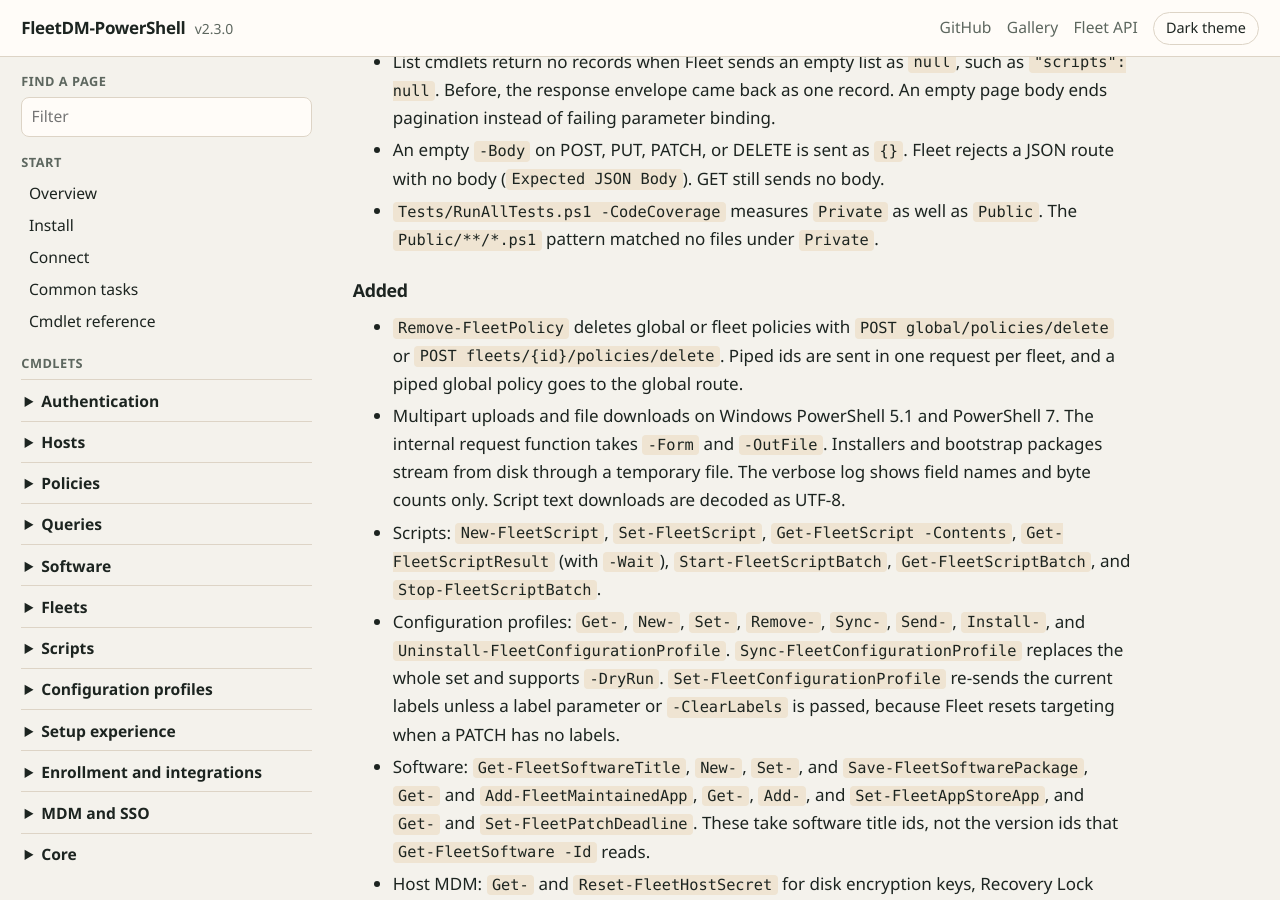
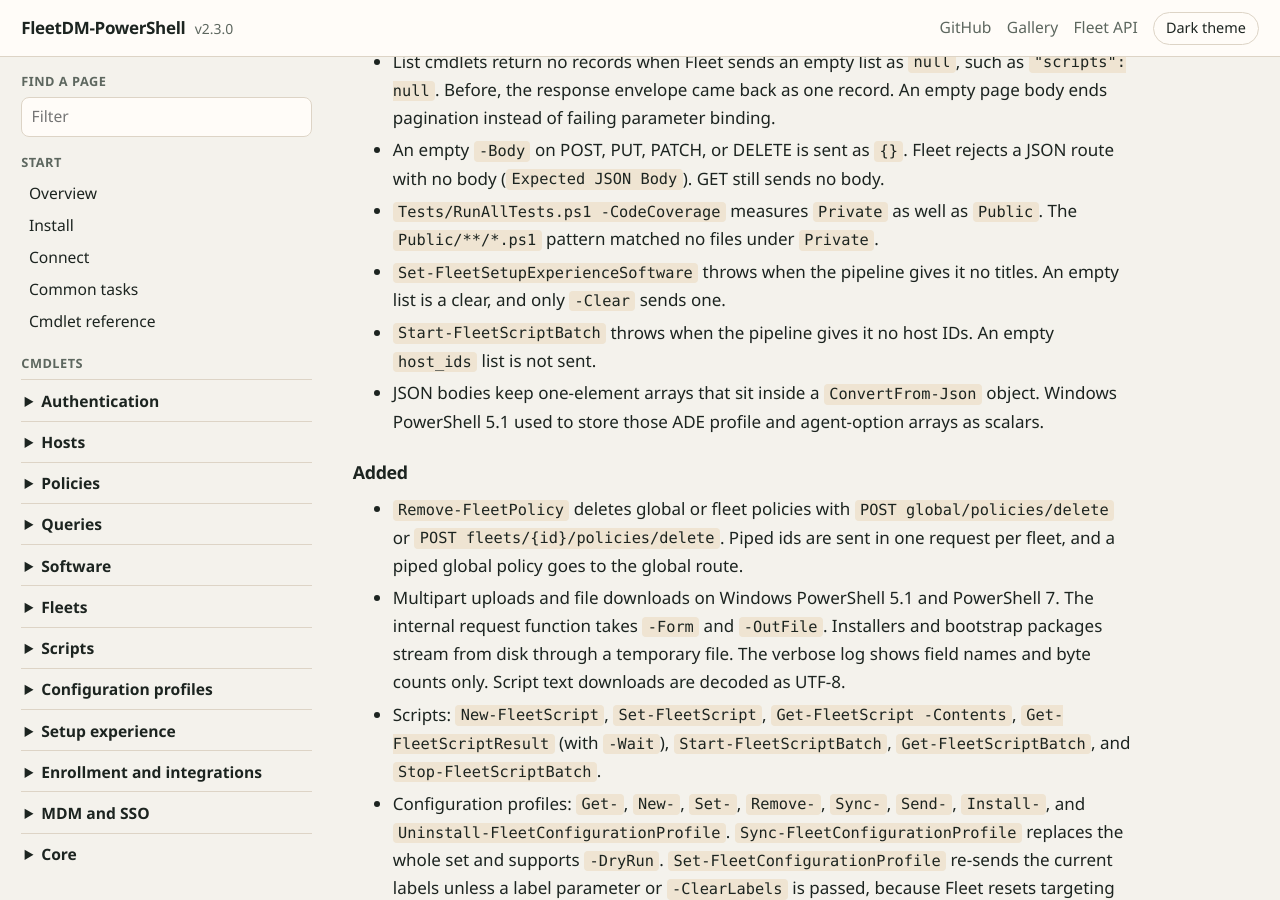
Before and after one commit to jorgeasaurus/FleetDM-PowerShell, a Jekyll site: the page built from CHANGELOG.md, in a window 1280 px wide and 900 px high, scrolled down 340 px. Built offline with Jekyll 4.4.1, drawn with Linux system fonts in a browser that asks for light colours; our own code applies the rules of GitHub Pages for plain Markdown files.

Commit message:
Stop an empty pipeline from clearing setup software or starting a script batch, and keep nested JSON arrays.

```diff
--- a/docs/en-US/Set-FleetSetupExperienceSoftware.md
+++ b/docs/en-US/Set-FleetSetupExperienceSoftware.md
@@ -29,6 +29,8 @@ Sends PUT /api/v1/fleet/setup_experience/software with fleet_id, platform, and s
 The list replaces the current one for that fleet and platform.
 Titles not in the list stop installing during setup.
 -Clear sends an empty list.
+Piping no titles throws and sends nothing.
+An empty list would clear setup software for that fleet and platform.
 
 ## EXAMPLES
 
--- a/docs/en-US/Start-FleetScriptBatch.md
+++ b/docs/en-US/Start-FleetScriptBatch.md
@@ -29,6 +29,8 @@ Sends POST /api/v1/fleet/scripts/run/batch with script_id and either host_ids or
 Host IDs piped in are collected and sent in one batch.
 A filter must name at least one of query, status, label_id, or fleet_id.
 An empty filter would match every host, so it is rejected.
+Piping no hosts throws and sends nothing.
+An empty host_ids list is not a way to target no one.
 
 ## EXAMPLES
 
```
Also changed, not shown: CHANGELOG.md, 6 other files.
